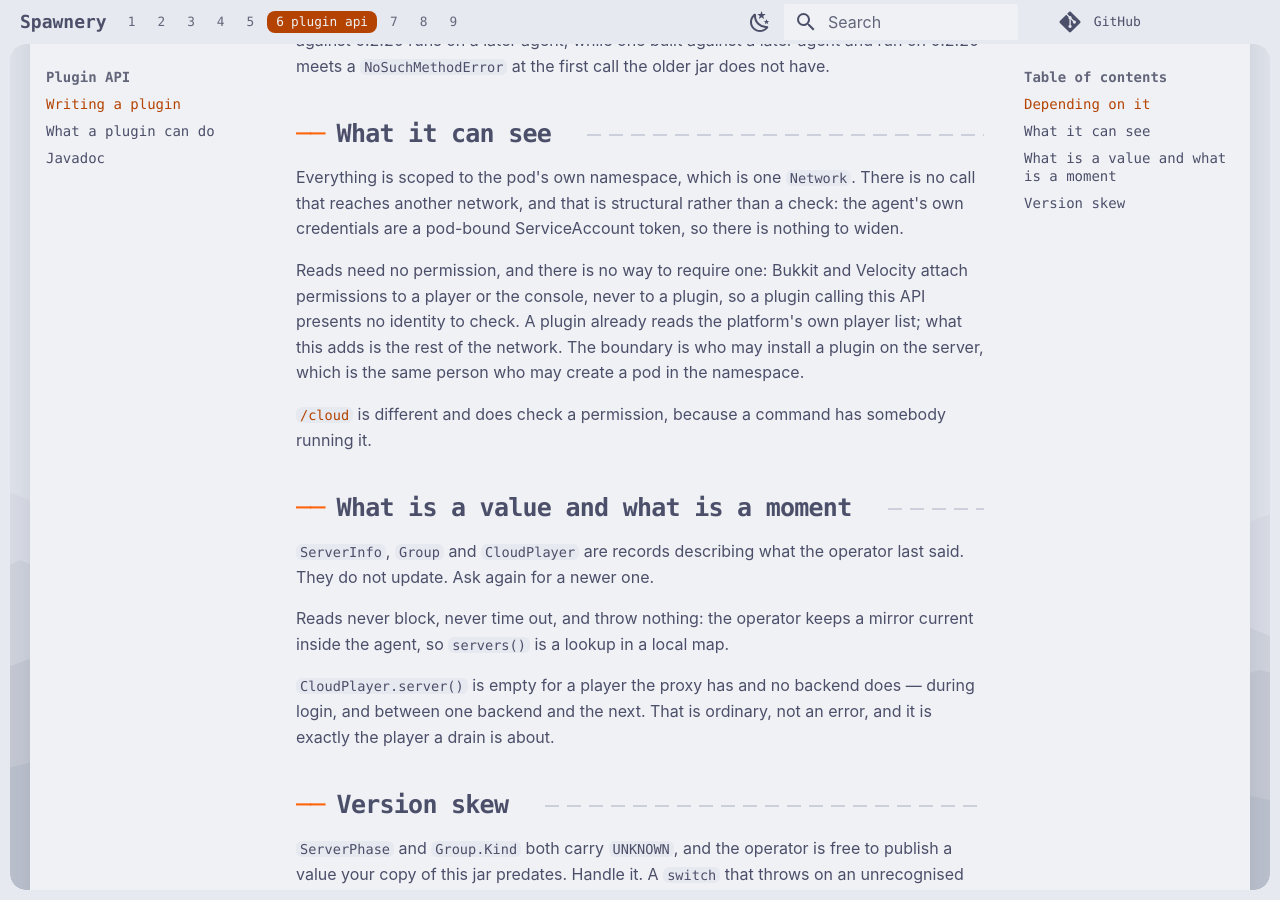
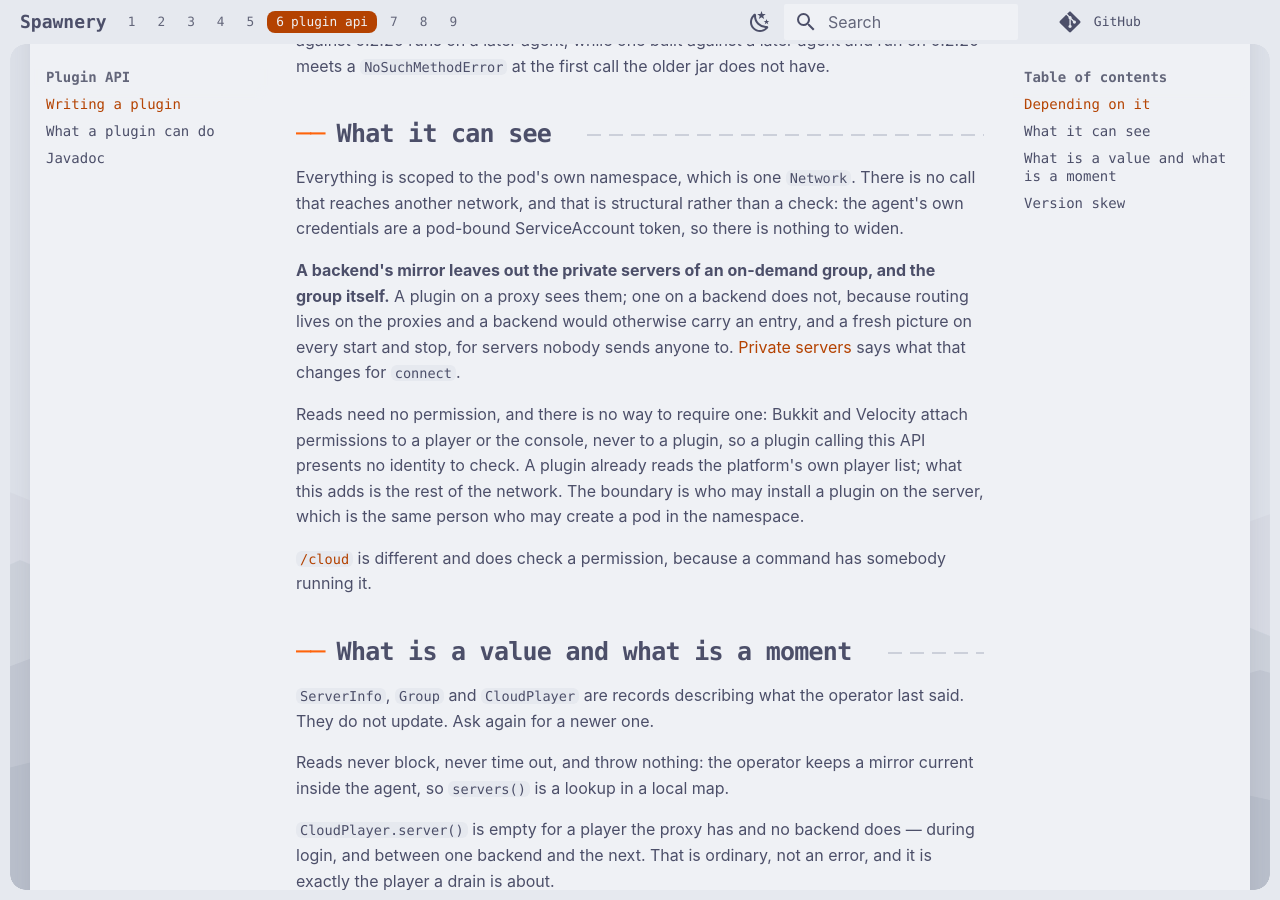
Before and after one commit to spawnery/spawnery, an MkDocs documentation site: the page built from docs/plugin-api/index.md, in a window 1280 px wide and 900 px high, scrolled down 1708 px. Built offline with MkDocs 1.6.1 and Material for MkDocs 9.7.7, drawn with Linux system fonts in a browser that asks for light colours; some web fonts are replaced; comment, search, counter and statistics services are not loaded.

Commit message:
docs(plugin-api): say what a backend's mirror leaves out
The audience split is the one contract this branch narrows, and a plugin
author learns what the mirror holds under "What it can see". It now says
a proxy's plugin sees the members of an on-demand group and a backend's
does not, nor the group, and why: routing lives on the proxies, and a
backend would carry an entry per private server for servers nobody sends
anyone to. It links the guide for what that changes for connect.

Co-Authored-By: Claude Opus 5 <noreply@anthropic.com>

```diff
--- a/docs/plugin-api/index.md
+++ b/docs/plugin-api/index.md
@@ -87,6 +87,13 @@ is no call that reaches another network, and that is structural rather than a
 check: the agent's own credentials are a pod-bound ServiceAccount token, so
 there is nothing to widen.
 
+**A backend's mirror leaves out the private servers of an on-demand group, and
+the group itself.** A plugin on a proxy sees them; one on a backend does not,
+because routing lives on the proxies and a backend would otherwise carry an
+entry, and a fresh picture on every start and stop, for servers nobody sends
+anyone to. [Private servers](../guides/on-demand-servers.md#who-sees-them) says
+what that changes for `connect`.
+
 Reads need no permission, and there is no way to require one: Bukkit and
 Velocity attach permissions to a player or the console, never to a plugin, so
 a plugin calling this API presents no identity to check. A plugin already
```
